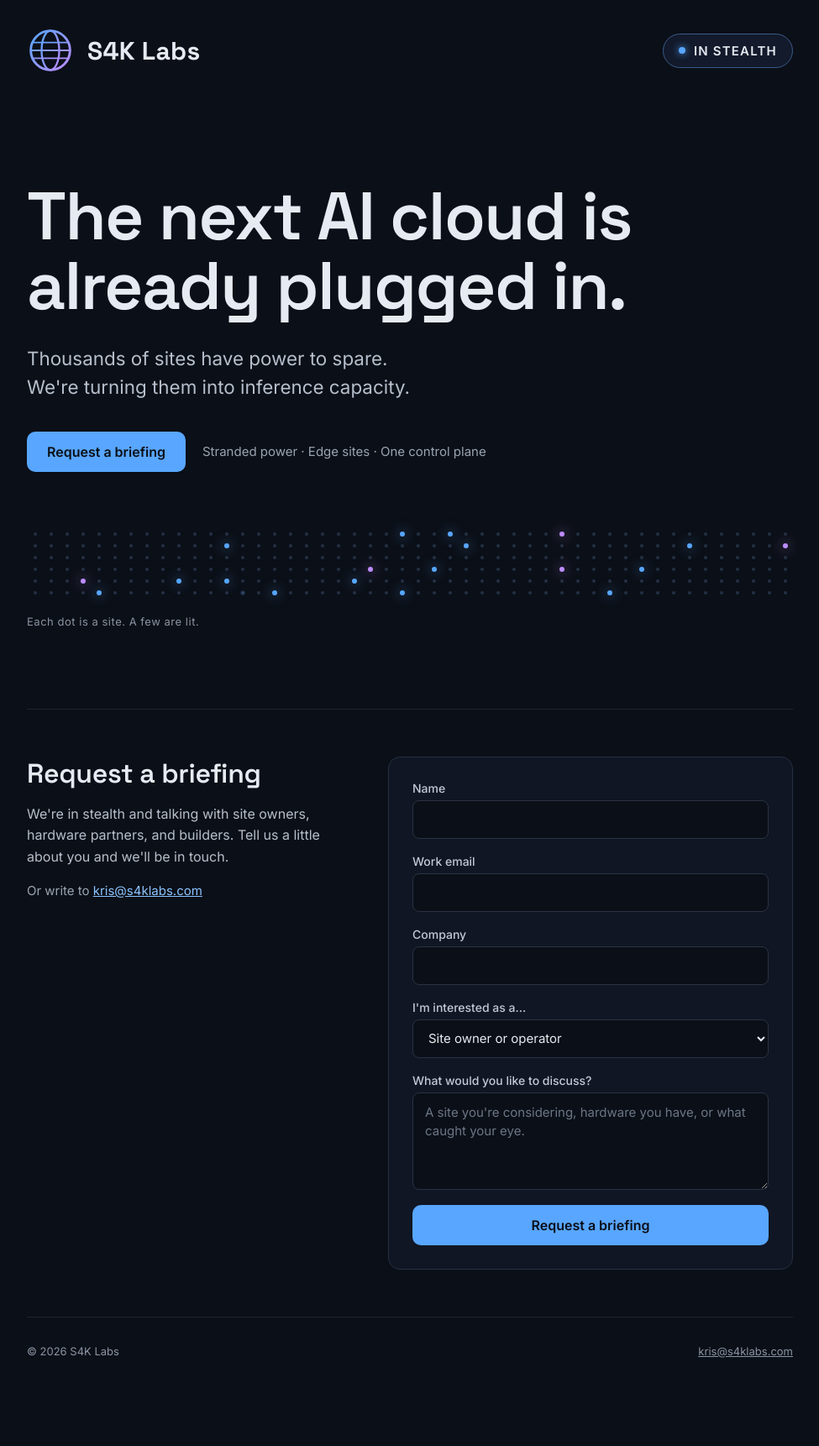
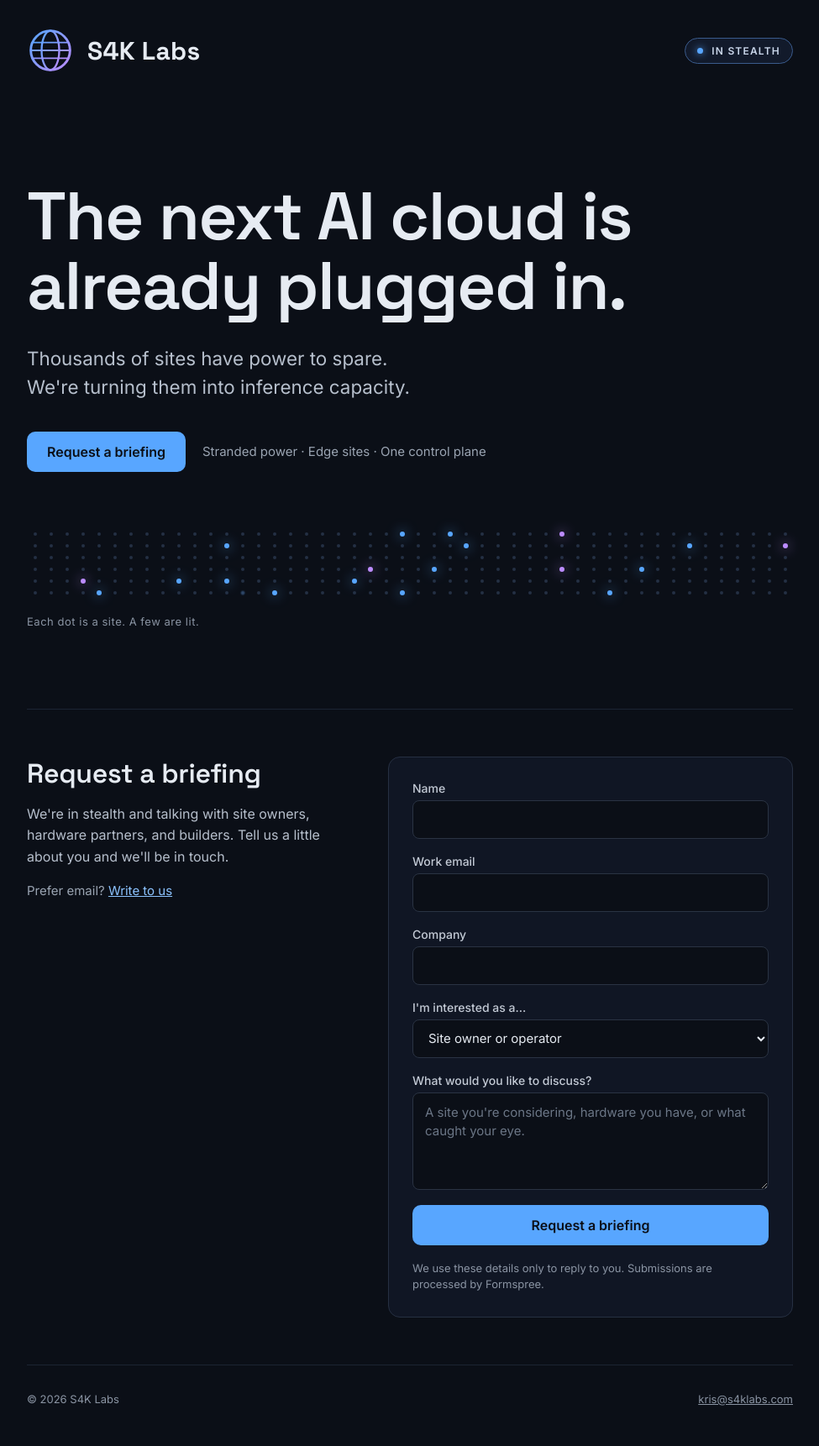
Before and after one commit to familyofs4k-lab/s4klabs-site, a plain HTML site: page index.html in a window 1280 px wide. Shown: the whole page at 84% size, without its empty margins (152-1127 px from the left). Before the commit the page ends 1665 px from the top, so only its background shows below. Drawn offline with Linux system fonts and the light colour scheme.

Commit message:
Share preview image, search basics, privacy line, script-built email, smaller badge (#1)
Co-Authored-By: Claude Sonnet 5.5 <noreply@anthropic.com>

```diff
--- a/index.html
+++ b/index.html
@@ -9,6 +9,16 @@
 <meta property="og:description" content="The next AI cloud is already plugged in.">
 <meta property="og:url" content="https://www.s4klabs.com/">
 <meta property="og:type" content="website">
+<meta property="og:image" content="https://www.s4klabs.com/og.png">
+<meta property="og:image:width" content="1200">
+<meta property="og:image:height" content="630">
+<meta property="og:image:alt" content="S4K Labs: The next AI cloud is already plugged in.">
+<meta name="twitter:card" content="summary_large_image">
+<meta name="twitter:title" content="S4K Labs">
+<meta name="twitter:description" content="The next AI cloud is already plugged in.">
+<meta name="twitter:image" content="https://www.s4klabs.com/og.png">
+<link rel="canonical" href="https://www.s4klabs.com/">
+<script type="application/ld+json">{"@context":"https://schema.org","@type":"Organization","name":"S4K Labs","url":"https://www.s4klabs.com/","logo":"https://www.s4klabs.com/favicon.svg","description":"Thousands of sites have power to spare. S4K Labs is turning them into inference capacity."}</script>
 <meta name="theme-color" content="#0b0f17">
 <link rel="icon" href="favicon.svg" type="image/svg+xml">
 <link rel="preconnect" href="https://fonts.googleapis.com">
@@ -23,8 +33,8 @@ a{color:#8cc3ff}a:hover{color:#c9e2ff}
 header{display:flex;align-items:center;justify-content:space-between;gap:16px;padding:32px 0;flex-wrap:wrap}
 .brand{display:flex;align-items:center;gap:16px}
 .brand span{font-family:'Space Grotesk',Inter,sans-serif;font-weight:700;font-size:30px;letter-spacing:.01em}
-.badge{display:inline-flex;align-items:center;gap:10px;font-size:15px;font-weight:600;color:#e6ebf2;background:#121a2b;border:1px solid #3a5b8c;border-radius:999px;padding:10px 18px;letter-spacing:.08em;text-transform:uppercase}
-.badge i{width:8px;height:8px;border-radius:50%;background:#58a6ff;box-shadow:0 0 10px #58a6ff}
+.badge{display:inline-flex;align-items:center;gap:10px;font-size:12px;font-weight:600;color:#c9d6ea;background:#121a2b;border:1px solid #3a5b8c;border-radius:999px;padding:7px 14px;letter-spacing:.1em;text-transform:uppercase}
+.badge i{width:7px;height:7px;border-radius:50%;background:#58a6ff;box-shadow:0 0 10px #58a6ff}
 .hero{display:flex;flex-direction:column;gap:28px;padding:96px 0 64px}
 h1{margin:0;font-family:'Space Grotesk',Inter,sans-serif;font-weight:600;font-size:clamp(2.6rem,6.5vw,5rem);line-height:1.04;letter-spacing:-.02em;max-width:14ch}
 .sub{margin:0;font-size:clamp(1.15rem,2.2vw,1.4rem);line-height:1.5;color:#b6bfcc;max-width:34ch}
@@ -53,6 +63,7 @@ input:focus,select:focus,textarea:focus{outline:2px solid #58a6ff;outline-offset
 textarea{padding:12px 14px;min-height:110px;resize:vertical;line-height:1.5}
 textarea::placeholder{color:#6b7686}
 .thanks p{margin:0}.thanks .t{font-family:'Space Grotesk',Inter,sans-serif;font-size:22px;font-weight:600}
+.priv{margin:0;font-size:13px;line-height:1.5;color:#8a94a3}
 .err{color:#ffb4a8;font-size:14px;margin:0}
 footer{display:flex;flex-wrap:wrap;justify-content:space-between;gap:12px;padding:32px 0 48px;border-top:1px solid #1c2433;font-size:13px;color:#8a94a3}
 footer a{color:#8a94a3}
@@ -92,7 +103,7 @@ footer a{color:#8a94a3}
 <div class="intro">
 <h2>Request a briefing</h2>
 <p>We're in stealth and talking with site owners, hardware partners, and builders. Tell us a little about you and we'll be in touch.</p>
-<p style="font-size:15px;color:#9aa4b2">Or write to <a href="mailto:kris@s4klabs.com">kris@s4klabs.com</a></p>
+<p style="font-size:15px;color:#9aa4b2">Prefer email? <span data-mail="Write to us"><noscript>Use the form.</noscript></span></p>
 </div>
 <div class="panel">
 <form id="form" action="https://formspree.io/f/mgakadyp" method="POST">
@@ -110,8 +121,9 @@ footer a{color:#8a94a3}
 </select></div>
 <div class="f"><label for="f-msg">What would you like to discuss?</label><textarea id="f-msg" name="message" rows="4" required minlength="20" maxlength="2000" placeholder="A site you're considering, hardware you have, or what caught your eye."></textarea></div>
 <input class="hp" type="text" name="_gotcha" tabindex="-1" autocomplete="off" aria-hidden="true">
-<p class="err" id="err" hidden>Something went wrong. Please email kris@s4klabs.com instead.</p>
+<p class="err" id="err" hidden>Something went wrong. Please try again, or email us instead (the address is in the footer).</p>
 <button class="btn" type="submit">Request a briefing</button>
+<p class="priv">We use these details only to reply to you. Submissions are processed by Formspree.</p>
 </form>
 <div class="thanks" id="thanks" hidden>
 <p class="t">Thanks — we'll be in touch.</p>
@@ -123,11 +135,17 @@ footer a{color:#8a94a3}
 
 <footer>
 <span>© 2026 S4K Labs</span>
-<a href="mailto:kris@s4klabs.com">kris@s4klabs.com</a>
+<span data-mail=""></span>
 </footer>
 </div>
 
 <script>
+(function(){
+  var a=['kris','s4klabs.com'].join('@');
+  document.querySelectorAll('[data-mail]').forEach(function(el){
+    var l=document.createElement('a'); l.href='mailto:'+a; l.textContent=el.getAttribute('data-mail')||a; el.appendChild(l);
+  });
+})();
 (function(){
   var N=288, grid=document.getElementById('dots'), dots=[], lit={}, seed=7;
   for(var i=0;i<N;i++){
--- /dev/null
+++ b/sitemap.xml
@@ -0,0 +1,4 @@
+<?xml version="1.0" encoding="UTF-8"?>
+<urlset xmlns="http://www.sitemaps.org/schemas/sitemap/0.9">
+  <url><loc>https://www.s4klabs.com/</loc></url>
+</urlset>
```
Also changed, not shown: og.png (added), robots.txt (added).
